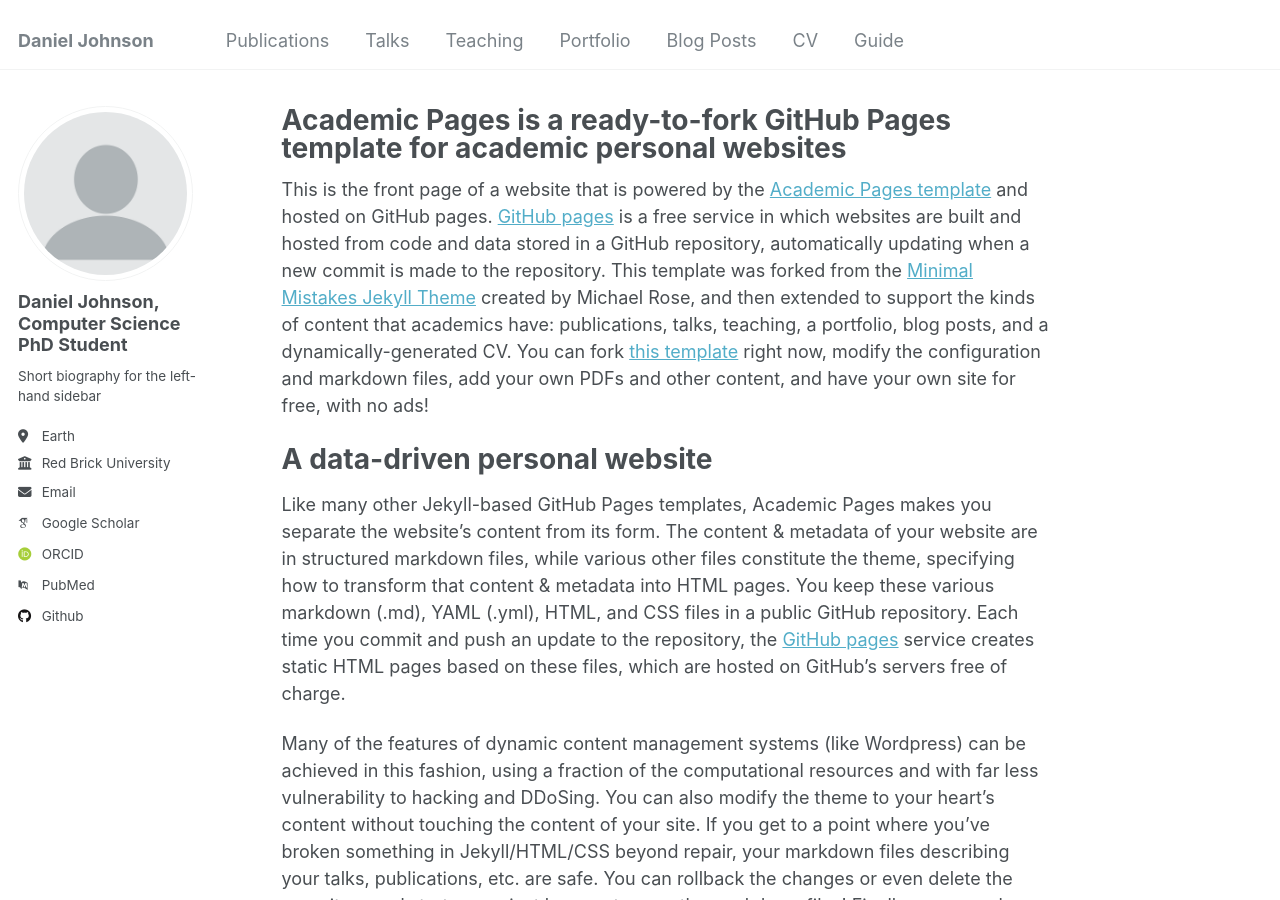
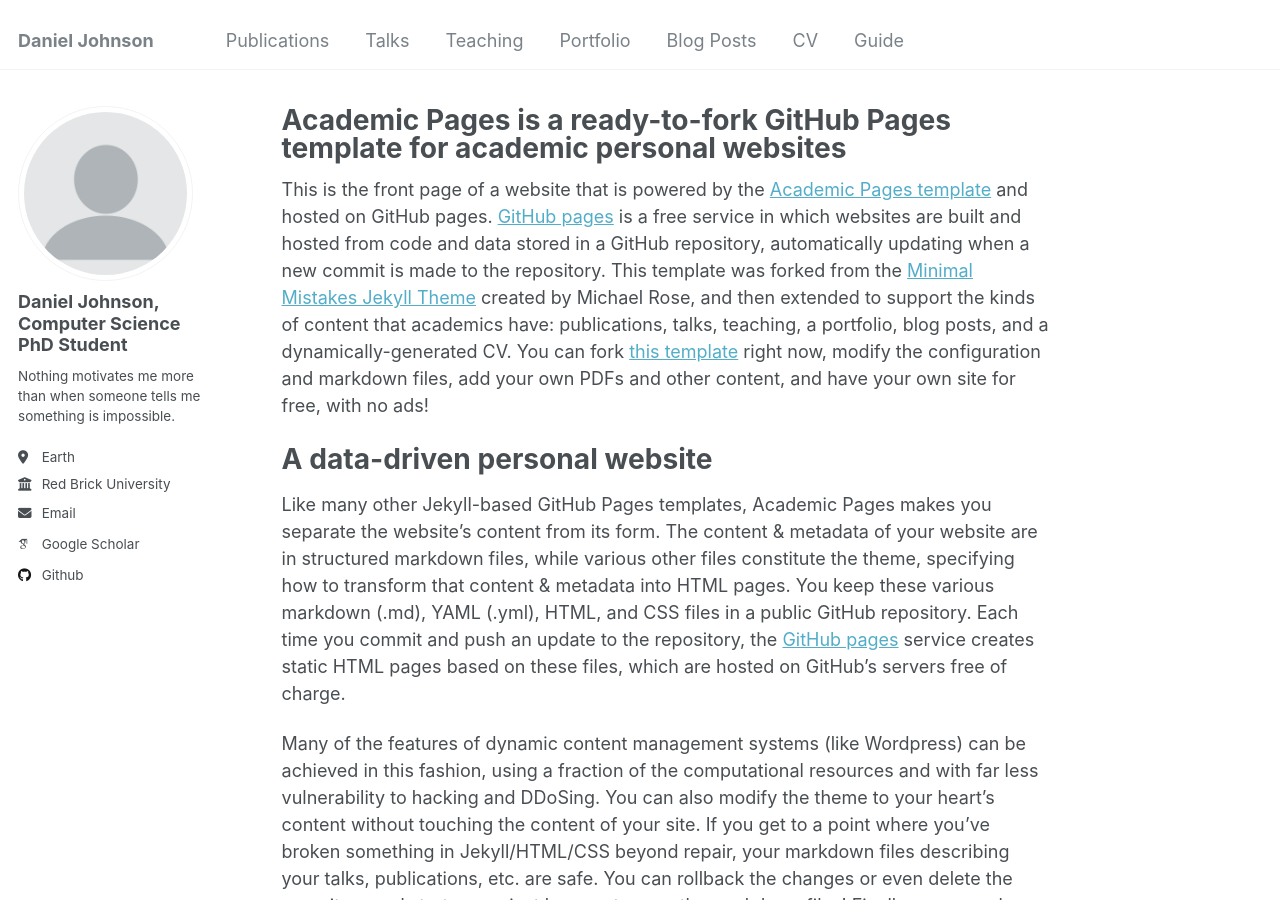
Before and after one commit to danj1000/danj1000.github.io, a Jekyll site: the page built from _pages/about.md, in a window 1280 px wide and 900 px high. Built offline with Jekyll 4.4.1, drawn with Linux system fonts in a browser that asks for light colours; some web fonts are replaced.

Commit message:
Update _config.yml

```diff
--- a/_config.yml
+++ b/_config.yml
@@ -24,29 +24,29 @@ author:
   avatar           : "profile.png"
   name             : "Daniel Johnson, Computer Science PhD Student"
   pronouns         : # example: "she/her"
-  bio              : "Short biography for the left-hand sidebar"
+  bio              : "Nothing motivates me more than when someone tells me something is impossible."
   location         : "Earth"
   employer         : "Red Brick University"
   uri              : # URL
   email            : "none@example.org"
 
   # Academic websites
-  arxiv            : # URL - Update with the correct link to your profile
+  #arxiv            : # URL - Update with the correct link to your profile
   googlescholar    : "https://scholar.google.com/citations?user=PS_CX0AAAAAJ"
-  impactstory      : # URL
-  orcid            : "http://orcid.org/yourorcidurl"
-  semantic         : # URL
-  pubmed           : "https://www.ncbi.nlm.nih.gov/pubmed/?term=john+snow"
-  researchgate     : # URL
-  scopus           : # URL
+  #impactstory      : # URL
+  #orcid            : "http://orcid.org/yourorcidurl"
+  #semantic         : # URL
+  #pubmed           : "https://www.ncbi.nlm.nih.gov/pubmed/?term=john+snow"
+  #researchgate     : # URL
+  #scopus           : # URL
 
   # Repositories and software development
-  bitbucket        : # Username - Update with your username on the site
-  codepen          : # Username
-  dribbble         : # Username
-  github           : "academicpages"
+  #bitbucket        : # Username - Update with your username on the site
+  #codepen          : # Username
+  #dribbble         : # Username
+  github           : "danj1000"
   kaggle           : # danieljohnson
-  stackoverflow    : # User number or user number and name (i.e., use "1" or "1/jeff-atwood")
+  #stackoverflow    : # User number or user number and name (i.e., use "1" or "1/jeff-atwood")
 
   # Social media
   #bluesky          : "bsky.app" # Replace this with you Bluesky username
```
